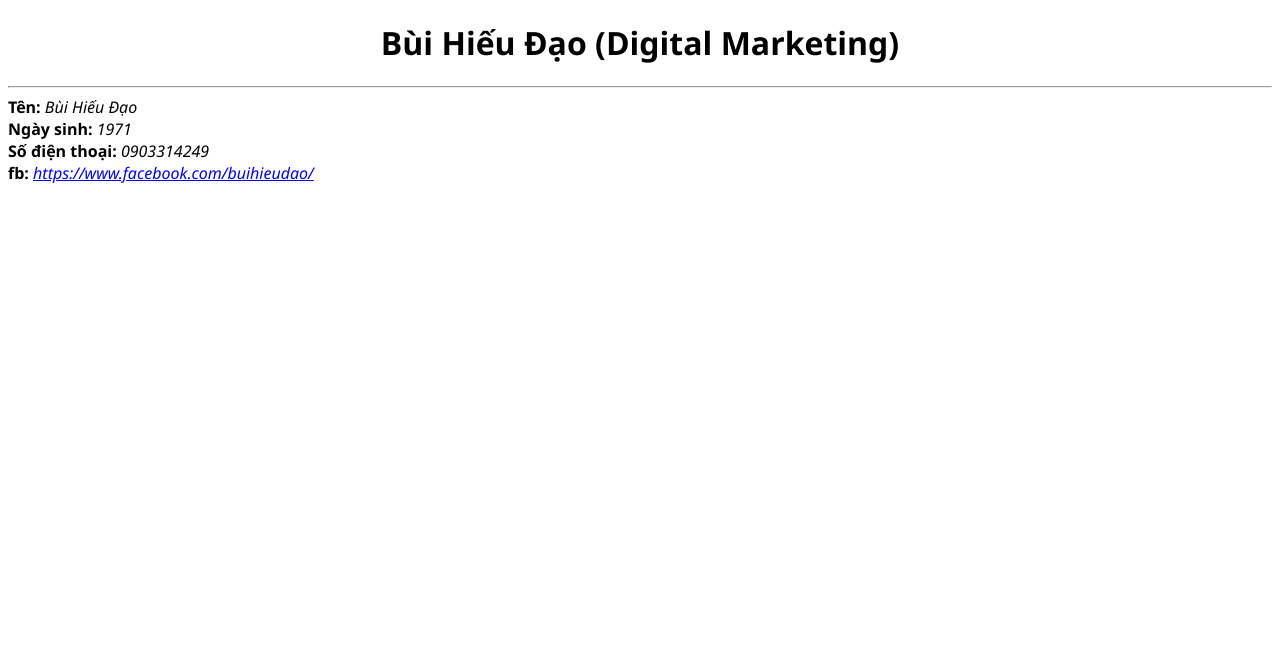
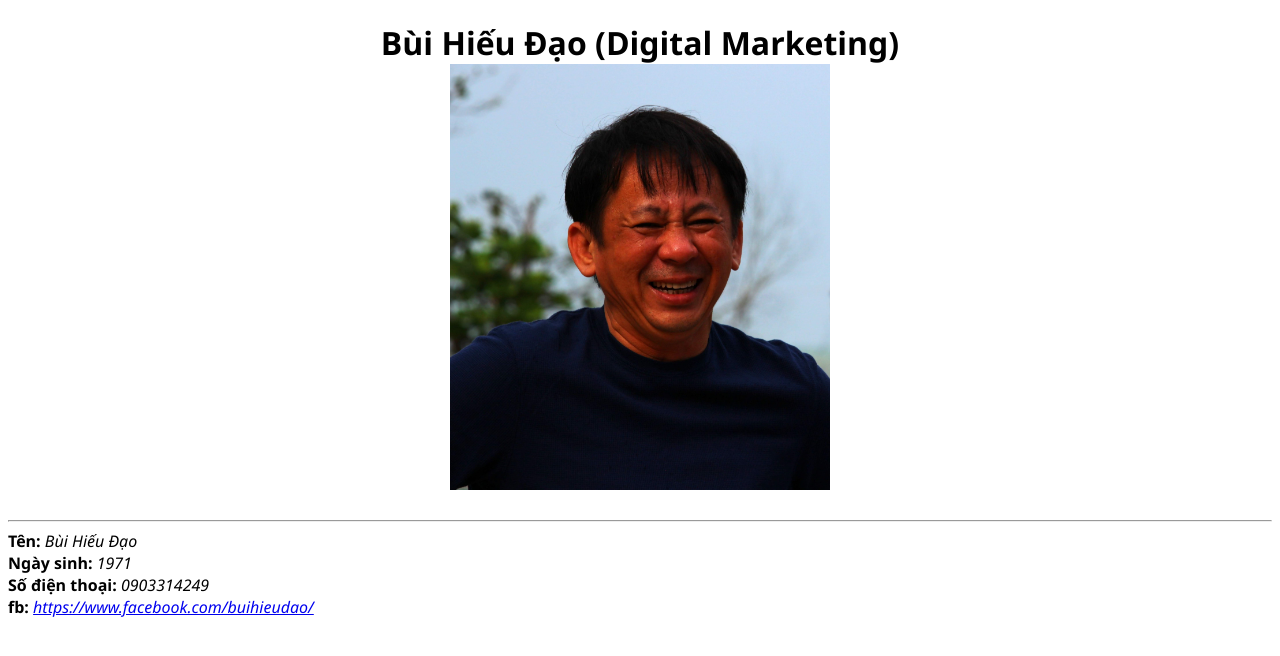
Before and after one commit to benina/benina.github.io, a plain HTML site: page index.html in a window 1280 px wide. Drawn offline with Linux system fonts and the light colour scheme.

Commit message:
them anh

```diff
--- a/1.css
+++ b/1.css
@@ -4,3 +4,6 @@ body {
 h1 {
 	text-align: center;
 }
+img {
+	width: 30%;
+}
--- a/index.html
+++ b/index.html
@@ -6,7 +6,9 @@
 	<link rel="stylesheet" href="1.css">
 </head>
 <body>
-	<h1>Bùi Hiếu Đạo (Digital Marketing)</h1>
+	<h1>Bùi Hiếu Đạo (Digital Marketing) <br>
+		<img src="images/0001.jpg" alt="">
+	</h1>
 	<hr>
 	<div class="thongtin">
 		<b>Tên:</b> <i>Bùi Hiếu Đạo</i>
```
Also changed, not shown: images/0001.jpg (added).
